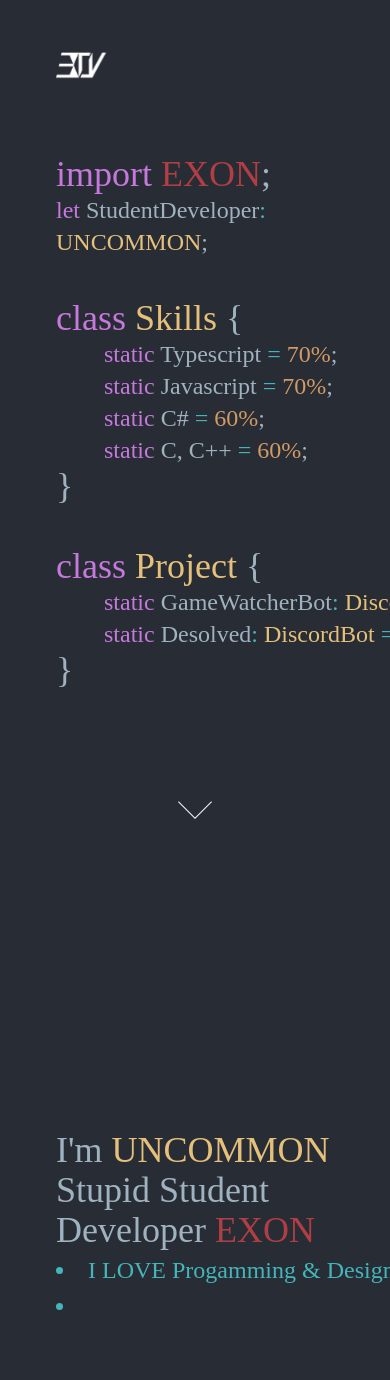
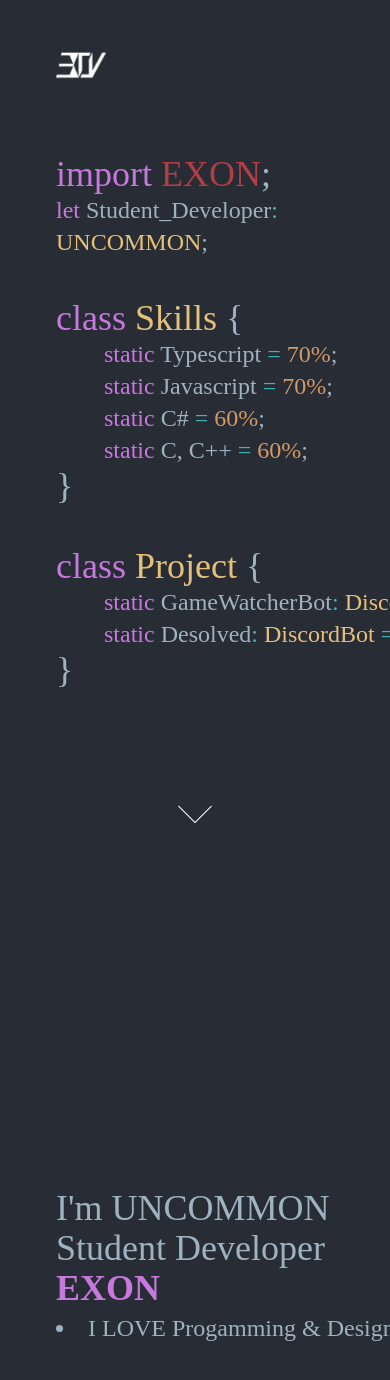
Before and after one commit to EXON-Archive-Junior-High/Old-Portfolio, a React (Create React App) app in the folder app/: page / in a window 390 px wide. Shown: the top 1380 px of the page. Built offline with nearby package versions, Linux system fonts and the light colour scheme.

Commit message:
Add: Font

```diff
--- a/app/src/App.tsx
+++ b/app/src/App.tsx
@@ -15,7 +15,7 @@ function App() {
                 <div className="container m-10">
                     <div>
                         <h1 className="text-4xl font-extralight"><span id="pink">import</span> <span id="red">EXON</span>;</h1>
-                        <p className="text-2xl font-light"><span id="pink">let</span> StudentDeveloper<span id="green">:</span><span id="yellow"> UNCOMMON</span>;</p>
+                        <p className="text-2xl font-light"><span id="pink">let</span> Student_Developer<span id="green">:</span><span id="yellow"> UNCOMMON</span>;</p>
                     </div>
                     <div className="container mt-10">
                         <h1 className="text-4xl font-extralight"><span id="pink">class</span> <span id="yellow">Skills</span> &#123;</h1>
@@ -37,14 +37,24 @@ function App() {
             <div className='max-w-7xl h-screen flex flex-col items-start justify-center mx-auto px-4 md:px-12'>
                 <div className="container m-10 ">
                     <div>
-                        <h1 className="text-4xl font-extralight">I'm<span id="yellow"> UNCOMMON</span> Stupid Student Developer <span id="red">EXON</span></h1>
-                        <p className="mt-1 text-2xl font-light"><li id="green">I LOVE Progamming & Design</li></p>
-                        <p className="mt-1 text-2xl font-light"><li id="green"></li></p>
+                        <h1 className="text-4xl font-extralight">I'm<span id=""> UNCOMMON</span> Student Developer <b><span id="pink">EXON</span></b></h1>
+                        <p className="mt-1 text-2xl font-light"><li id="">I LOVE Progamming & Design</li></p>
                     </div>
                 </div>
+            </div>
+            <div className='max-w-7xl h-screen flex flex-col items-start justify-center mx-auto px-4 md:px-12'>
                 <div className="container m-10 ">
                     <div>
-
+                        <h1 className="text-4xl font-extralight"><b><span id="pink">Skills</span></b></h1>
+                        <p className="mt-1 text-2xl font-light"><li id=""></li></p>
+                    </div>
+                </div>
+            </div>
+            <div className='max-w-7xl h-screen flex flex-col items-start justify-center mx-auto px-4 md:px-12'>
+                <div className="container m-10 ">
+                    <div>
+                        <h1 className="text-4xl font-extralight"><b><span id="pink">Projects</span></b></h1>
+                        <p className="mt-1 text-2xl font-light"><li id=""></li></p>
                     </div>
                 </div>
             </div>
--- a/app/src/index.css
+++ b/app/src/index.css
@@ -2,9 +2,16 @@
 @tailwind components;
 @tailwind utilities;
 
+@font-face {
+    font-family: 'D2Coding';
+    src: url('./font/D2Coding.ttf') format('tff');
+    font-weight: normal;
+    font-style: normal;
+}
+
 body {
+    font-family: 'D2Coding';
     margin: 0;
-    font-family: 'D2Coding';
     background-color: #282C34;
     color: #9FB2BF;
     -ms-overflow-style: none;
@@ -22,6 +29,10 @@ body {
 #orange { color: #D19A66; }
 #lightgreen { color: #7CC370; }
 
+b {
+    font-weight: bold;
+}
+
 #tap { white-space: pre; }
 
 #bg {
@@ -38,7 +49,7 @@ body {
   }
 }
 
-.arrow{
+.arrow {
     position: absolute;
     margin-top: 100px;
     left: 50%;
```
